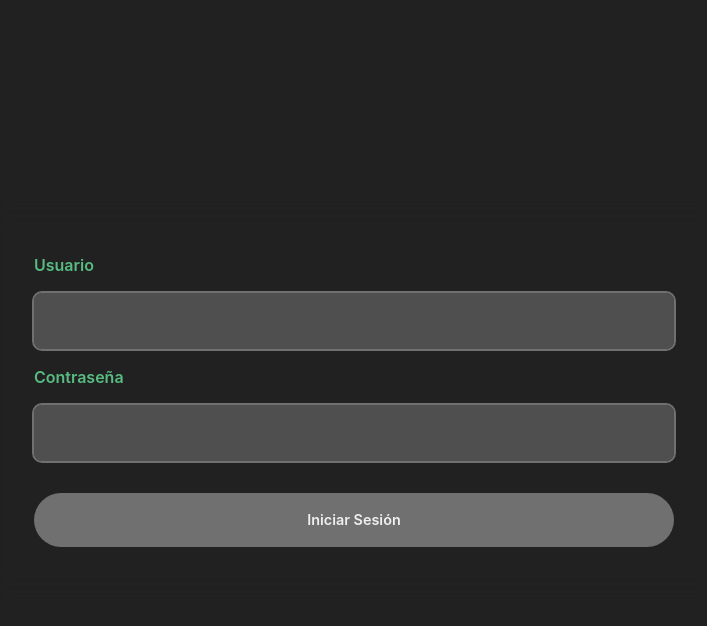
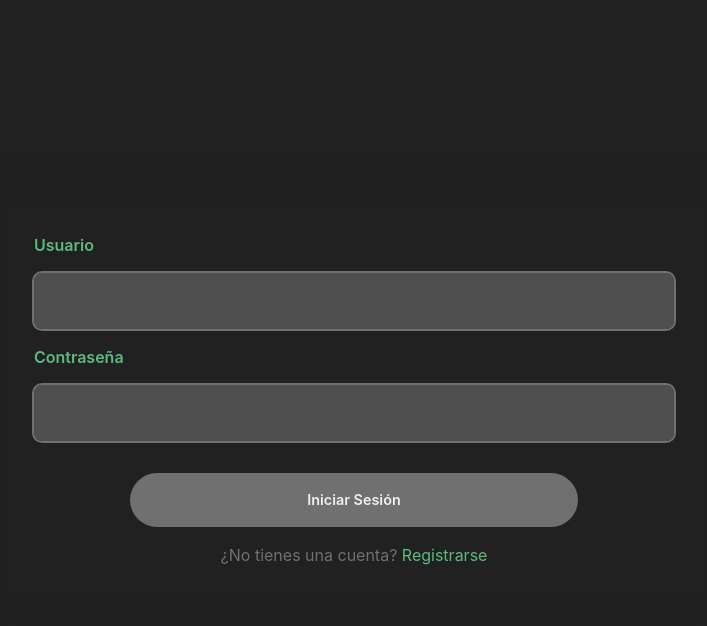
Before and after one commit to Bryan205Sgc/Laboratorio2, a Flask app: page / in a window 1280 px wide. Shown: the top 626 px of the page, without its empty margins (286-993 px from the left). Run offline with Flask 3, Linux system fonts and the light colour scheme; some libraries are stand-ins or nearby versions.

```diff
--- a/app.py
+++ b/app.py
@@ -6,7 +6,6 @@ app.config.from_object(Config)
 
 @app.route('/', methods=['GET', 'POST'])
 def login():
-    print("hola mundo")
     return render_template('Login.html')
 
 
--- a/static/styles/index_styles.css
+++ b/static/styles/index_styles.css
@@ -36,6 +36,7 @@ body {
     display: flex;
     flex-direction: column;
     gap: 0.5rem;
+    color: var(--bg-light)
 }
 
 .form input[type="email"],
@@ -49,6 +50,7 @@ body {
     gap: 0.5rem;
     background-color: var(--clr-alpha);
     outline: 2px solid var(--bg-dark);
+    color: white;
 }
 
 .form input[type="email"]:focus,
@@ -64,7 +66,7 @@ body {
 
 .form .submit {
     padding: 1rem 0.75rem;
-  width: 100%;
+    width: 70%;
     display: flex;
     align-items: center;
     gap: 0.5rem;
--- a/templates/Login.html
+++ b/templates/Login.html
@@ -14,6 +14,7 @@
         <span class="span">
         </span>
         <input class="submit" type="submit" value="Iniciar Sesión" />
+        <span class="span">¿No tienes una cuenta? <a href="#"> Registrarse</a></span>
     </form>
 </div>
 
--- a/templates/index.html
+++ b/templates/index.html
@@ -9,7 +9,7 @@
     <link rel="stylesheet" href="{{ url_for('static', filename='styles/index_styles.css') }}">
 </head>
 <body>
-    <div class="container scale-up-center" style="background-color: transparent">
+    <div class="container scale-up-center">
         {% block content %}{% endblock %}
     </div>
 
```
Also changed, not shown: 1 other file. Lines whose indentation alone changed are shown as unchanged.
